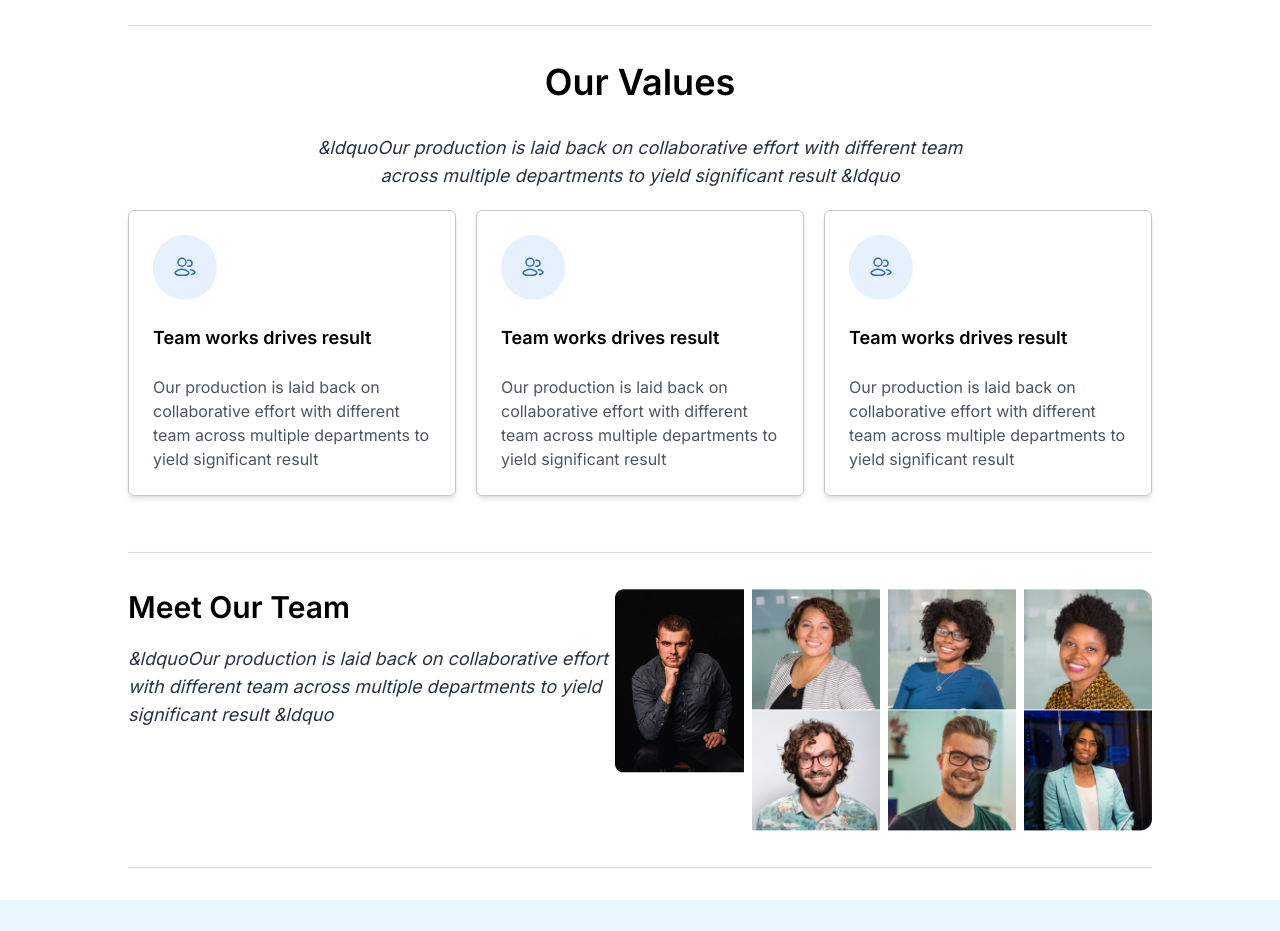
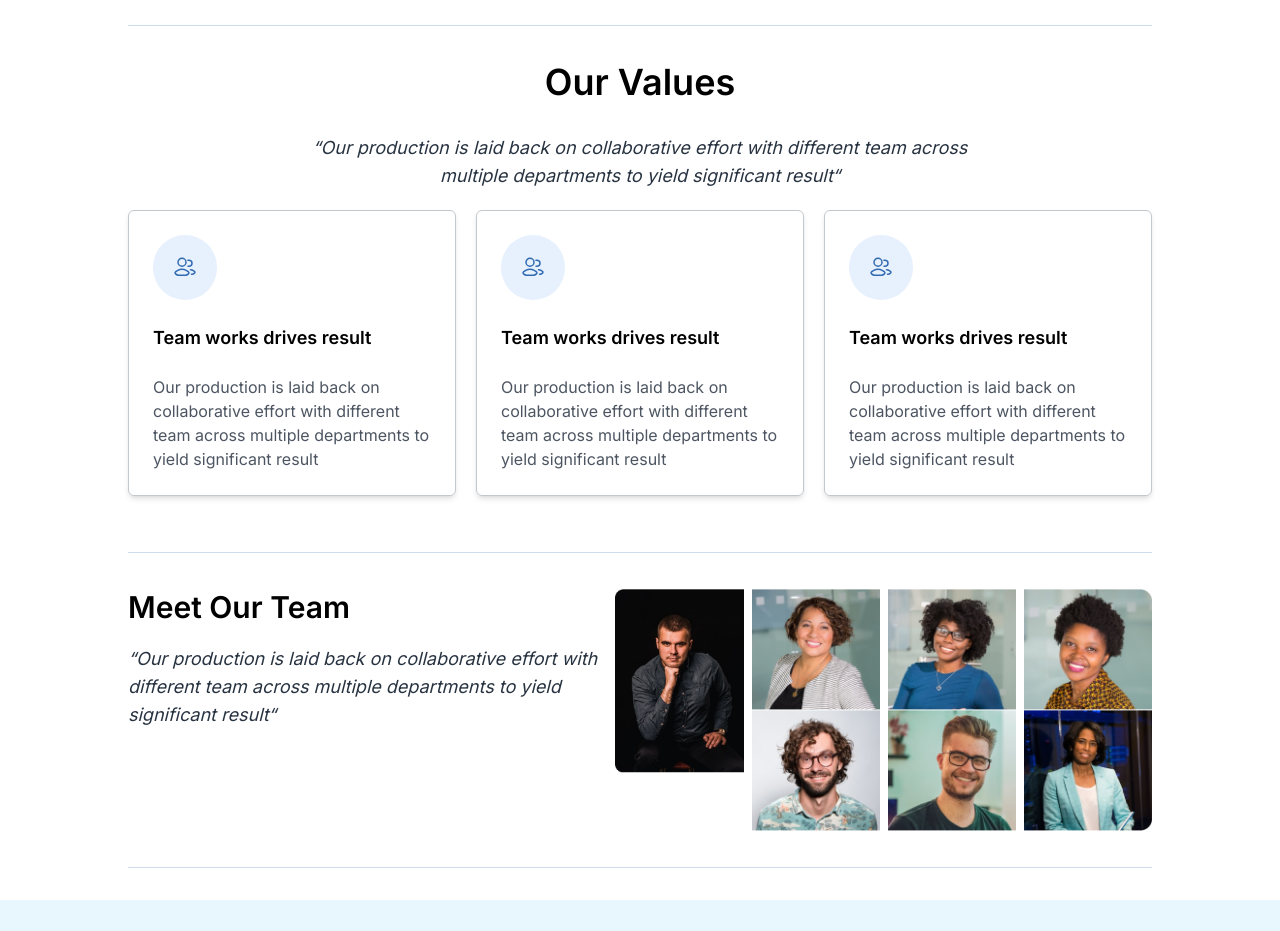
Before and after one commit to superwaih/paidley, a Next.js app: page /about-us in a window 1280 px wide. Shown: the part 880-1811 px from the top of the page. Built offline with nearby package versions, Linux system fonts and the light colour scheme.

Commit message:
fixed quotes error

```diff
--- a/pages/about-us/index.js
+++ b/pages/about-us/index.js
@@ -56,8 +56,8 @@ const AboutUsPage = () => {
               Our Values
             </h3>
             <p className="normal-text leading-12 max-w-2xl italic text-lg text-center">
-            &ldquoOur production is laid back on collaborative effort with different
-              team across multiple departments to yield significant result &ldquo
+            &ldquo;Our production is laid back on collaborative effort with different
+              team across multiple departments to yield significant result&ldquo;
             </p>
           </div>
 
@@ -78,8 +78,8 @@ const AboutUsPage = () => {
             Meet Our Team
             </h3>
             <p className="normal-text leading-12 max-w-2xl italic text-lg">
-            &ldquoOur production is laid back on collaborative effort with different
-              team across multiple departments to yield significant result &ldquo
+            &ldquo;Our production is laid back on collaborative effort with different
+              team across multiple departments to yield significant result&ldquo;
             </p>
           </div>
 
```
